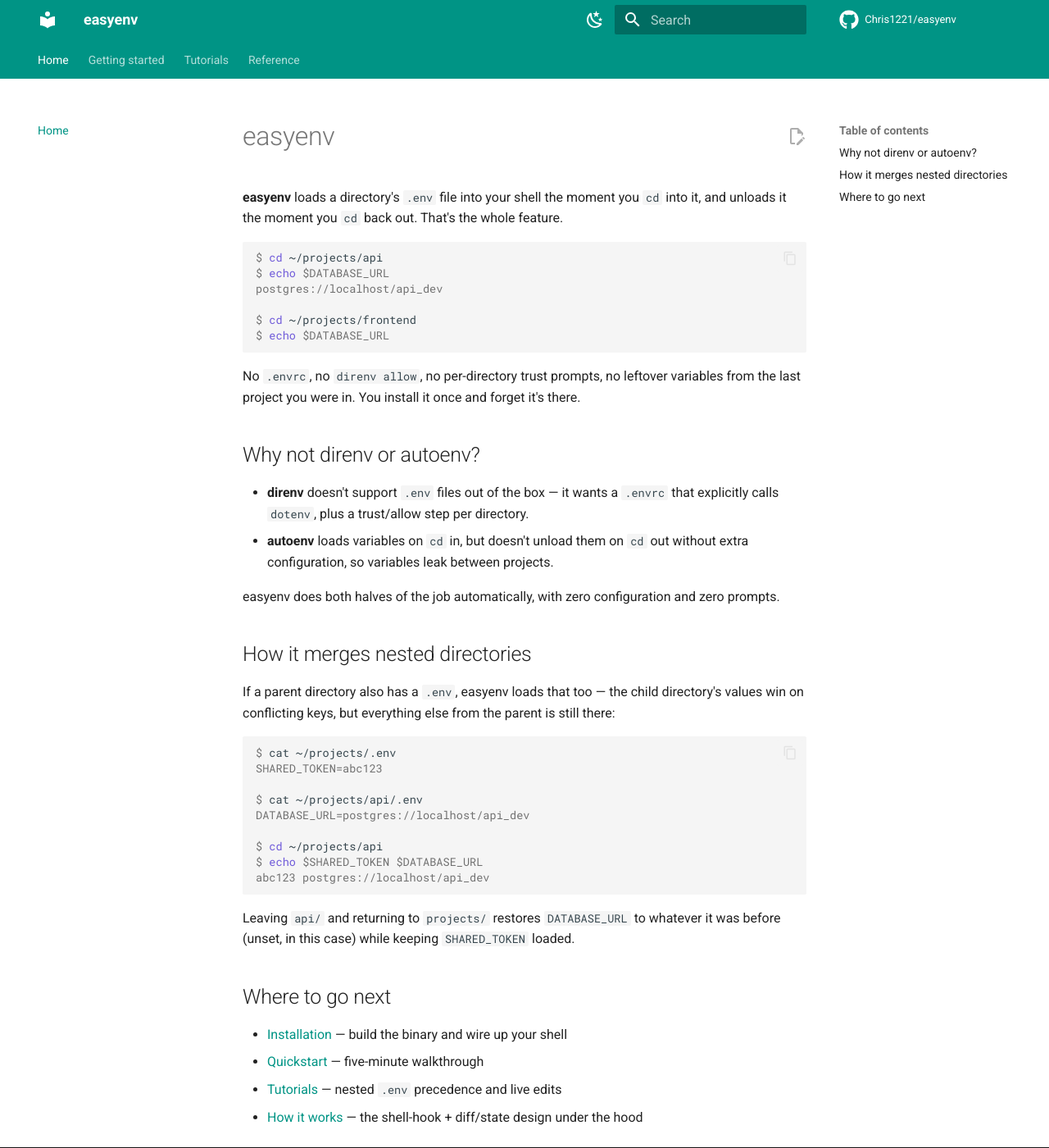
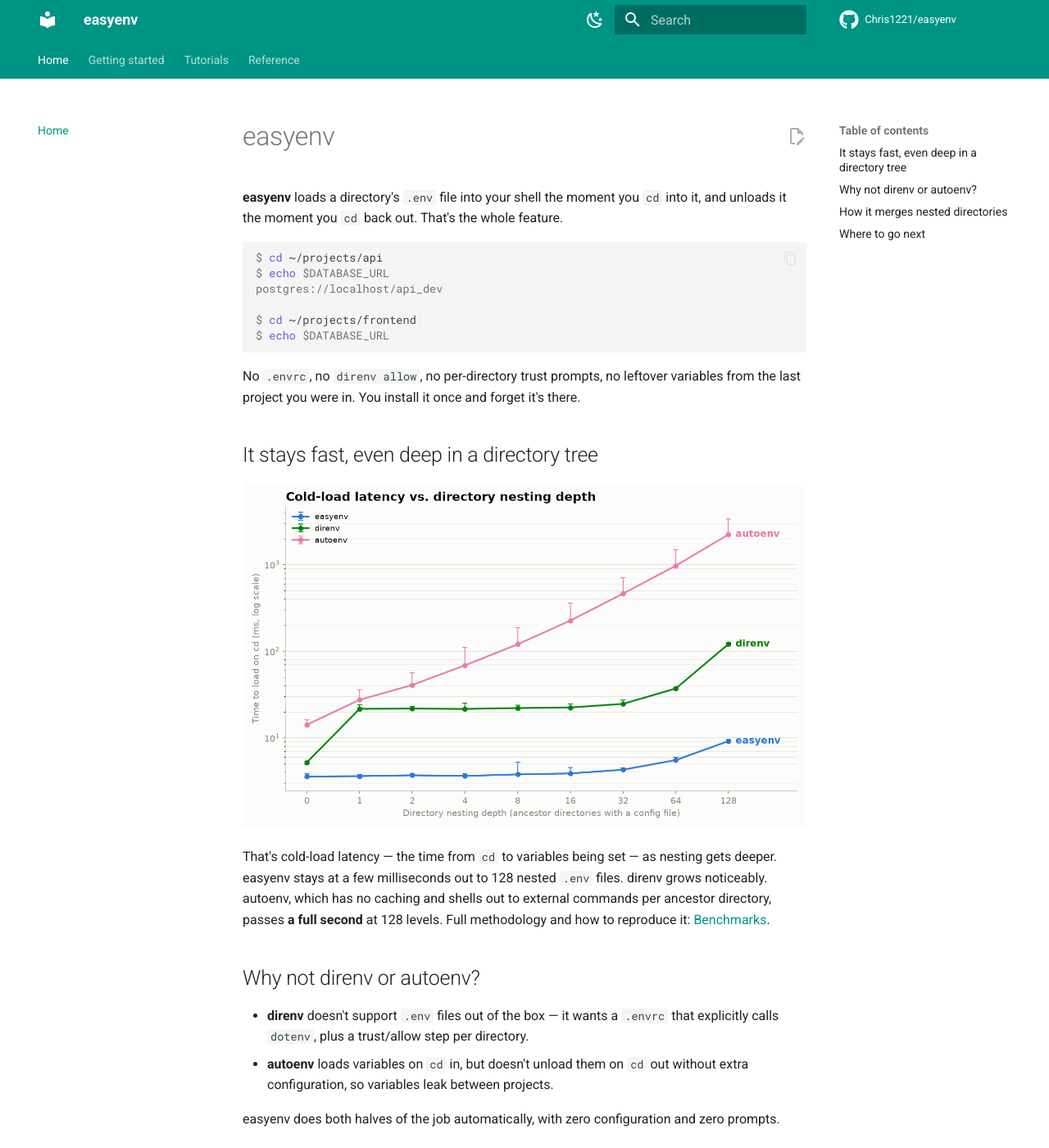
Before and after one commit to Chris1221/easyenv, an MkDocs documentation site: the page built from docs/index.md, in a window 1280 px wide and 1400 px high. Shown: the whole window at 82% size. Built offline with MkDocs 1.6.1 and Material for MkDocs 9.7.7, drawn with Linux system fonts in a browser that asks for light colours; comment, search, counter and statistics services are not loaded.

Commit message:
docs: feature the nesting benchmark on the docs homepage
Moves the speed argument up front instead of leaving it buried in
Reference > Benchmarks -- the plot and a one-line takeaway now sit
right after the pitch on the landing page.

Co-Authored-By: Claude Sonnet 5 <noreply@anthropic.com>

````diff
--- a/docs/index.md
+++ b/docs/index.md
@@ -13,6 +13,12 @@ $ echo $DATABASE_URL
 ```
 
 No `.envrc`, no `direnv allow`, no per-directory trust prompts, no leftover variables from the last project you were in. You install it once and forget it's there.
+
+## It stays fast, even deep in a directory tree
+
+![Cold-load latency vs. directory nesting depth: easyenv stays under 6ms out to 128 levels, direnv grows to ~78ms, autoenv grows to over a second](assets/benchmark-nesting.png)
+
+That's cold-load latency — the time from `cd` to variables being set — as nesting gets deeper. easyenv stays at a few milliseconds out to 128 nested `.env` files. direnv grows noticeably. autoenv, which has no caching and shells out to external commands per ancestor directory, passes **a full second** at 128 levels. Full methodology and how to reproduce it: [Benchmarks](reference/benchmarks.md).
 
 ## Why not direnv or autoenv?
 
````
